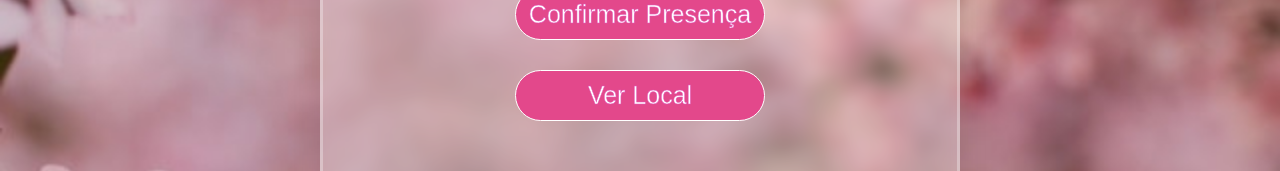
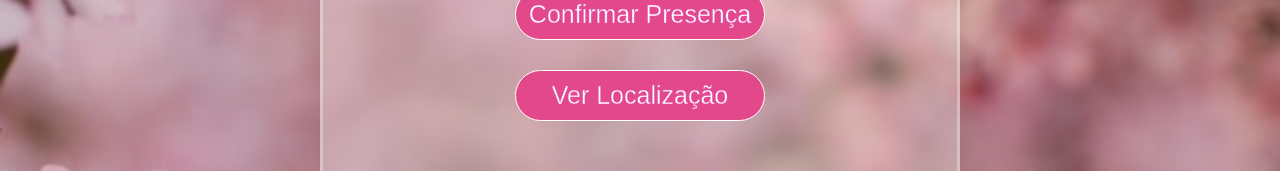
Before and after one commit to FeltonX/mariavictoria.github.io, a plain HTML site: page index.html in a window 1280 px wide. Shown: the part 491-662 px from the top of the page. Drawn offline with Linux system fonts and the light colour scheme.

Commit message:
Update index.html

```diff
--- a/index.html
+++ b/index.html
@@ -13,7 +13,7 @@
             <h2>Maria Victória</h2>
             <p>Venha comemorar o meu XV aniversário</p>
             <a class="btn" href="https://forms.gle/YGs6v7XDc9PYw2yJ8" target="_blank" rel="noopener noreferrer">Confirmar Presença</a>
-            <a class="btn" href="http://maps.google.com/?q=Sindserm Club - RUA CANTINHO, N° 3112 - PAQUETÁ, Barras - PI, 64100-000" target="_blank" rel="noopener noreferrer">Ver Local</a>
+            <a class="btn" href="http://maps.google.com/?q=Sindserm Club - RUA CANTINHO, N° 3112 - PAQUETÁ, Barras - PI, 64100-000" target="_blank" rel="noopener noreferrer">Ver Localização</a>
         </div>
 
     </div>
```
